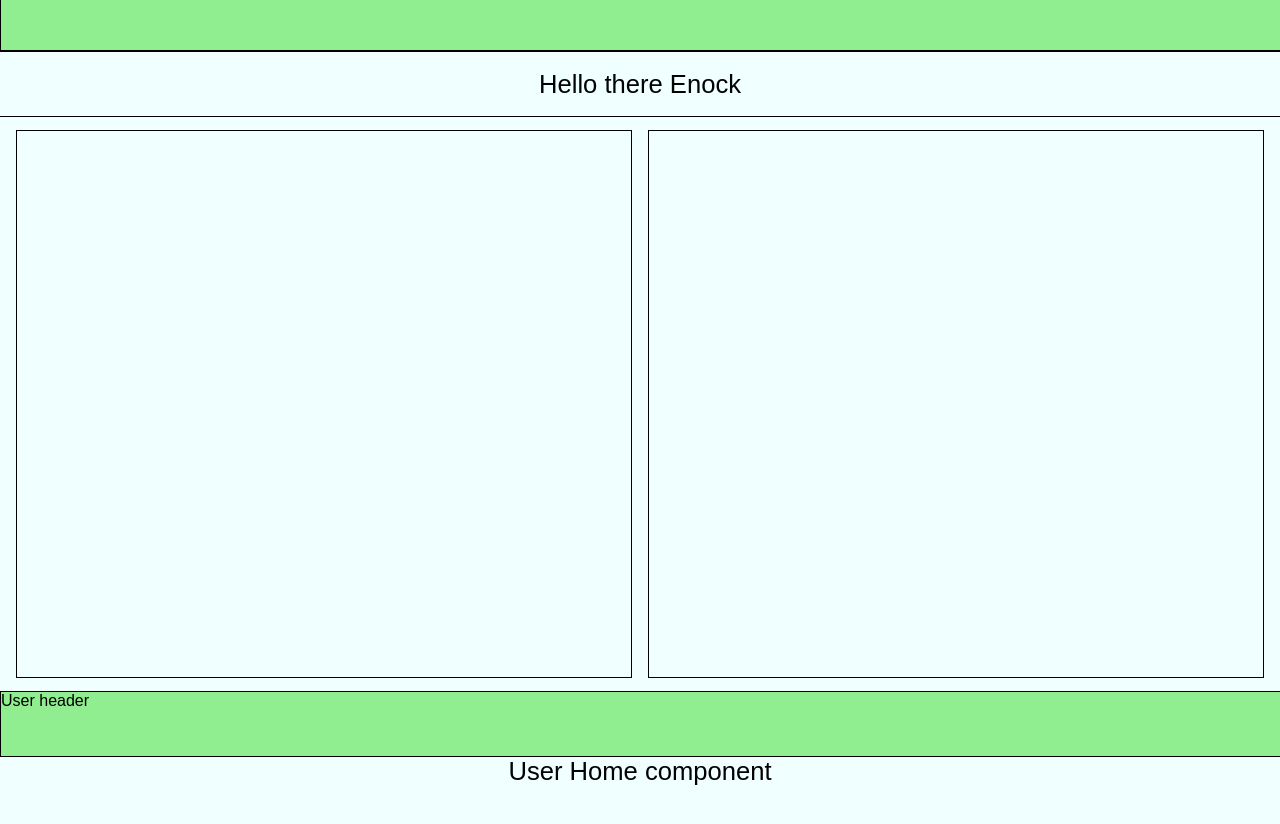
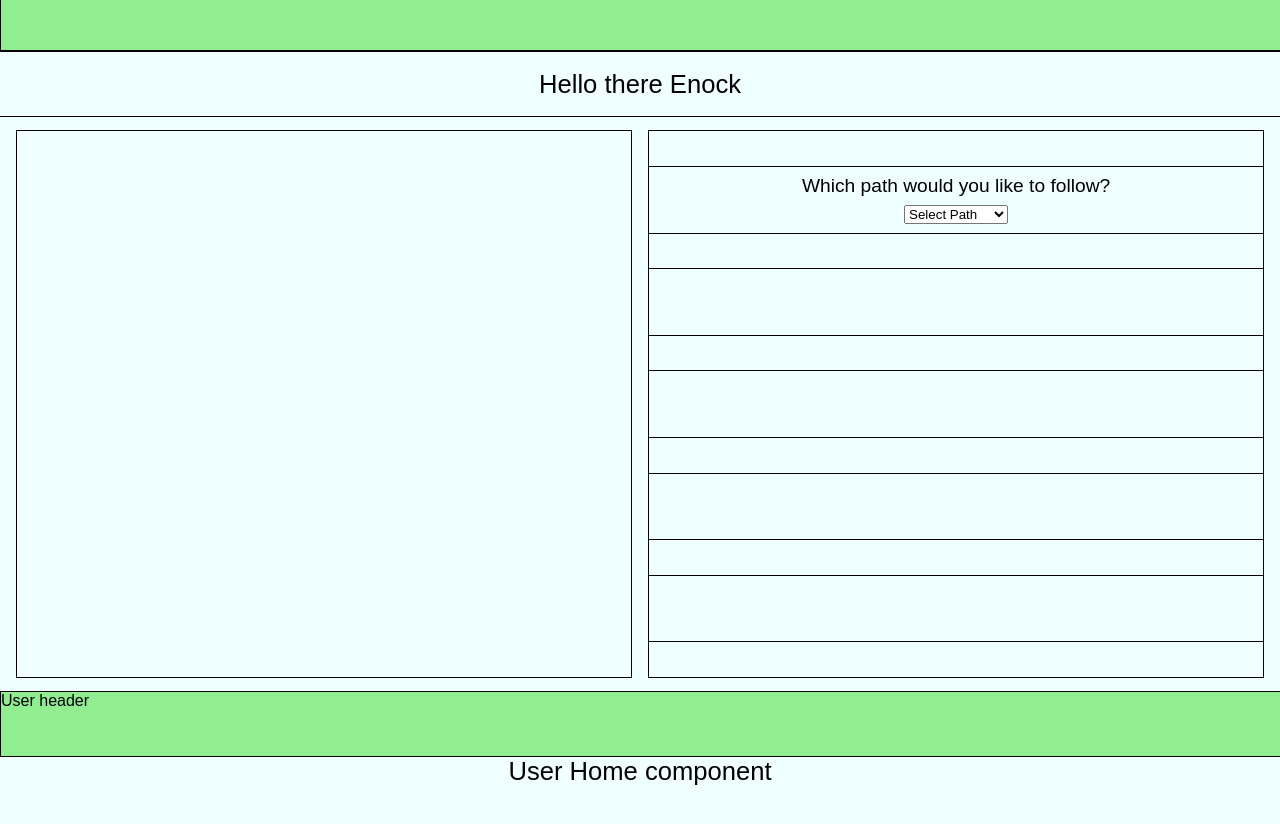
Before and after one commit to MokuaEnock/NxT-learn, a React (Create React App) app: page / in a window 1280 px wide. Shown: the part 1320-2144 px from the top of the page. Built offline with nearby package versions, Linux system fonts and the light colour scheme.

Commit message:
add span to forms

```diff
--- a/src/components/user/userForm.js
+++ b/src/components/user/userForm.js
@@ -6,7 +6,29 @@ function UserForm() {
       <p>Hello there Enock</p>
       <div>
         <form id="userForm1"></form>
-        <form id="userForm2"></form>
+        <form id="userForm2">
+          <span>
+            <label form="path_type">Which path would you like to follow?</label>
+            <select name="path_type" id="path_type">
+              <option>Select Path</option>
+              <option value="self_led">Self Led</option>
+              <option value="instructor_led">Instructor Led</option>
+              <option value="hybrid">Hybrid</option>
+            </select>
+          </span>{" "}
+          <span>
+            <label></label>
+          </span>{" "}
+          <span>
+            <label></label>
+          </span>{" "}
+          <span>
+            <label></label>
+          </span>{" "}
+          <span>
+            <label></label>
+          </span>
+        </form>
       </div>
     </section>
   );
--- a/src/index.css
+++ b/src/index.css
@@ -177,6 +177,26 @@ header {
   width: 48%;
   height: 95%;
   border: thin solid black;
+  display: flex;
+  flex-direction: column;
+  align-items: center;
+  justify-content: space-evenly;
+}
+
+#userForm>div>form>span {
+  width: 100%;
+  height: 12%;
+  font-size: 1.5vw;
+  display: flex;
+  flex-direction: column;
+  align-items: center;
+  justify-content: space-evenly;
+  border: thin solid black;
+}
+
+
+#useForm label {
+  font-size: 1.5vw;
 }
 
 
```
